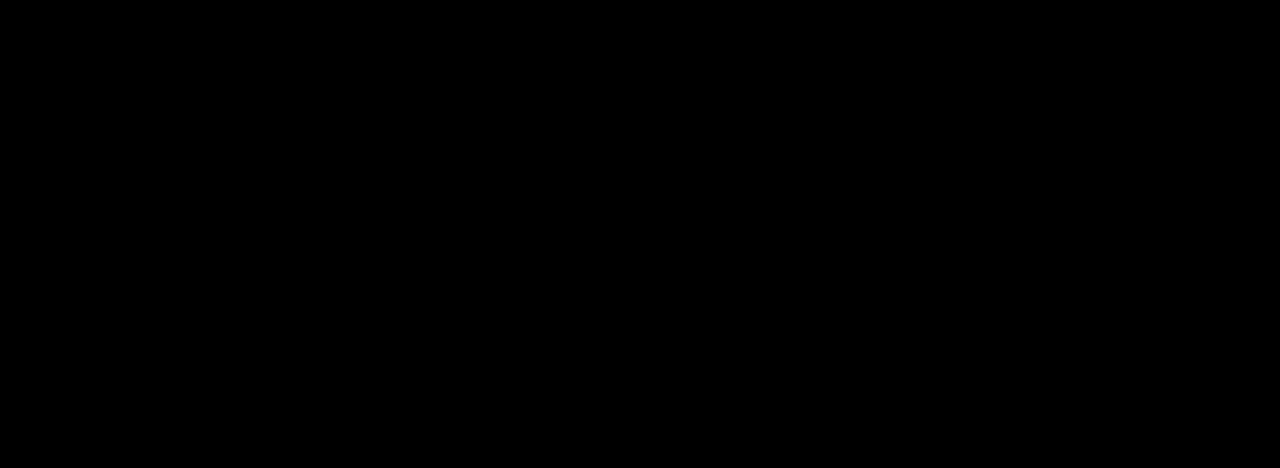
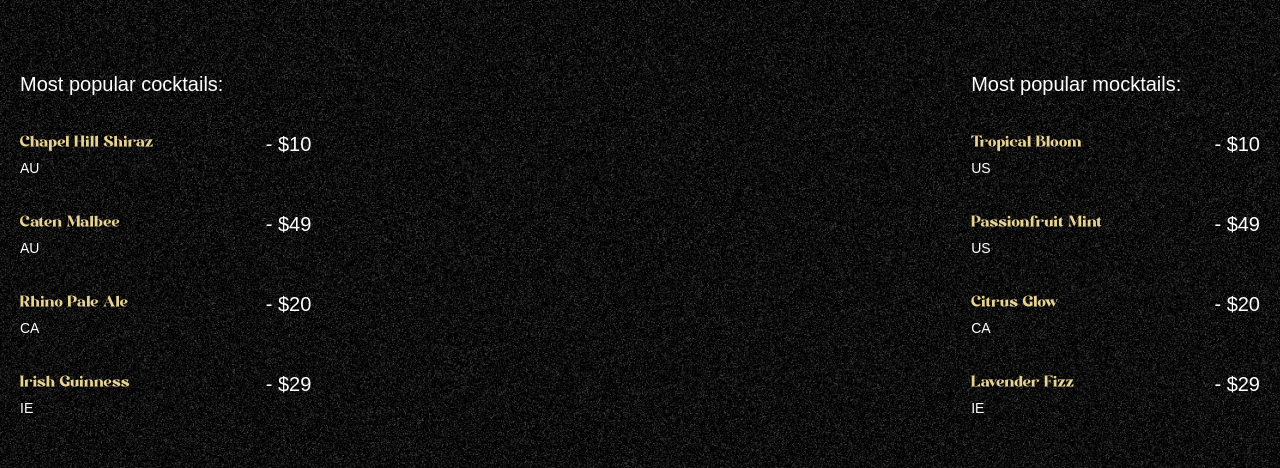
Before and after one commit to zanmlakar/Mojito, a Next.js app: page / in a window 1280 px wide. Shown: the part 890-1358 px from the top of the page. Built offline with nearby package versions, Linux system fonts and the light colour scheme; a web font is replaced by a local one.

Commit message:
added cocktail menus

```diff
--- a/src/app/page.tsx
+++ b/src/app/page.tsx
@@ -4,6 +4,7 @@
 import { CSSRulePlugin, ScrollTrigger, SplitText } from "gsap/all";
 import Navbar from "@/components/Navbar";
 import Hero from "@/components/Hero";
+import Cocktails from "@/components/Cocktails";
 
 gsap.registerPlugin(ScrollTrigger, SplitText,CSSRulePlugin);
 
@@ -12,7 +13,7 @@
         <main>
             <Navbar />
             <Hero />
-
+            <Cocktails/>
         </main>
     );
 }
--- /dev/null
+++ b/src/components/Cocktails.tsx
@@ -0,0 +1,65 @@
+import { cocktailLists, mockTailLists } from '@/constants'
+import { useGSAP } from '@gsap/react'
+import gsap from 'gsap/all'
+import React from 'react'
+
+function Cocktails() {
+
+    useGSAP(()=>{
+        const parallaxTimeline = gsap.timeline({
+            scrollTrigger: {
+                trigger:"#cocktails",
+                start:"top 30%",
+                end:"bottom 80%",
+                scrub:true
+            }
+        })
+        parallaxTimeline.from('#c-left-leaf',{
+            x:-100,
+            y:100
+        })
+        parallaxTimeline.from('#c-right-leaf',{
+            x:100,
+            y:100
+        })
+    },[])
+
+  return (
+    <section id="cocktails" className='noisy'>
+        <img src="/images/cocktail-left-leaf.png" alt="" id='c-left-leaf'/>
+        <img src="/images/cocktail-right-leaf.png" alt="" id='c-right-leaf'/>
+        <div className='list'>
+            <div className='popular'>
+                <h2>Most popular cocktails:</h2>
+                <ul>
+                    {cocktailLists.map(({name,country,detail,price})=>(
+                        <li key={name}>
+                            <div className='md:me-28'>
+                                <h3>{name}</h3>
+                                <p>{country}</p>
+                            </div>
+                            <span>- {price}</span>
+                        </li>
+                    ))}
+                </ul>
+            </div>
+            <div className='loved'>
+                <h2>Most popular mocktails:</h2>
+                <ul>
+                    {mockTailLists.map(({name,country,detail,price})=>(
+                        <li key={name}>
+                            <div className='me-28'>
+                                <h3>{name}</h3>
+                                <p>{country}</p>
+                            </div>
+                            <span>- {price}</span>
+                        </li>
+                    ))}
+                </ul>
+            </div>
+        </div>
+    </section>
+  )
+}
+
+export default Cocktails
```
